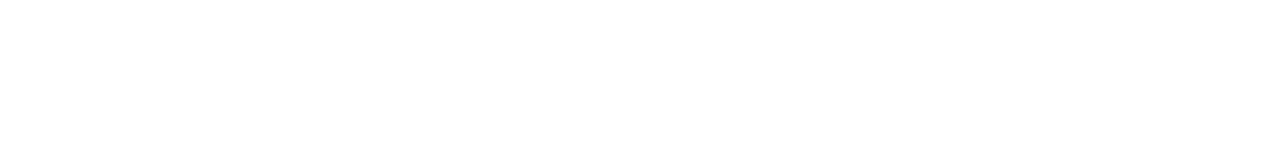
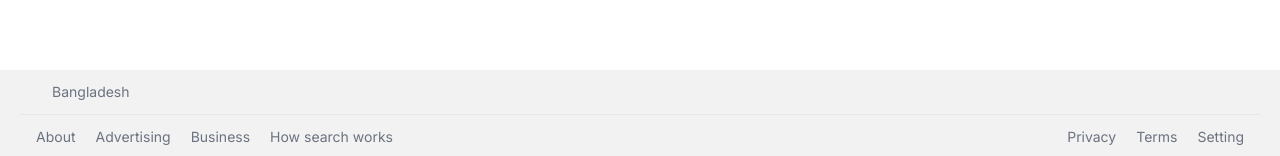
Before and after one commit to Shm-Rsuf/google-clone, a Next.js app: page / in a window 1280 px wide. Shown: the part 641-797 px from the top of the page. Built offline with nearby package versions, Linux system fonts and the light colour scheme; no server answers.

Commit message:
footer component added

```diff
--- a/app/globals.css
+++ b/app/globals.css
@@ -6,4 +6,12 @@
   .btn {
     @apply py-1 px-3 bg-[#f8f9fa] text-sm text-gray-800 rounded-md hover:ring-1 hover:ring-gray-200 focus:outline-none w-36 h-9 hover:shadow-md transition-shadow active:ring-sky-300;
   }
+
+  .links {
+    @apply flex items-center space-x-5;
+  }
+
+  .link {
+    @apply hover:underline cursor-pointer;
+  }
 }
--- a/app/layout.jsx
+++ b/app/layout.jsx
@@ -2,6 +2,7 @@
 
 const inter = Inter({ subsets: ["latin"] });
 import "./globals.css";
+import Footer from "@/components/Footer";
 
 export const metadata = {
   title: "google clone",
@@ -11,7 +12,10 @@
 export default function RootLayout({ children }) {
   return (
     <html lang="en">
-      <body className={inter.className}>{children}</body>
+      <body className={inter.className}>
+        {children}
+        <Footer />
+      </body>
     </html>
   );
 }
--- /dev/null
+++ b/components/CountryLookup.jsx
@@ -0,0 +1,21 @@
+"use client";
+
+import { data } from "autoprefixer";
+import { useEffect, useState } from "react";
+
+const CountryLookup = () => {
+  const [country, setCountry] = useState("Bangladesh");
+
+  /* fetching data */
+  useEffect(() => {
+    fetch(
+      `https://extreme-ip-lookup.com/json/?key=${process.env.NEXT_PUBLIC_IP_API_KEY}`
+    )
+      .then((res) => res.json())
+      .then((data) => setCountry(data.country));
+  }, []);
+
+  return <div>{country}</div>;
+};
+
+export default CountryLookup;
--- /dev/null
+++ b/components/Footer.jsx
@@ -0,0 +1,27 @@
+import CountryLookup from "./CountryLookup";
+
+const Footer = () => {
+  return (
+    <footer className="absolute bottom-0 w-full text-sm text-gray-500 bg-[#f2f2f2] px-5">
+      <div className="border-b px-8 py-3">
+        <CountryLookup />
+      </div>
+
+      <div className=" flex flex-col sm:flex-row items-center justify-between px-4 py-3">
+        <ul className="links">
+          <li className="link">About</li>
+          <li className="link">Advertising</li>
+          <li className="link">Business</li>
+          <li className="link">How search works</li>
+        </ul>
+        <ul className="links">
+          <li className="link">Privacy</li>
+          <li className="link">Terms</li>
+          <li className="link">Setting</li>
+        </ul>
+      </div>
+    </footer>
+  );
+};
+
+export default Footer;
--- a/components/HomeSearch.jsx
+++ b/components/HomeSearch.jsx
@@ -8,6 +8,7 @@
   const router = useRouter();
   const [input, setInput] = useState("");
   const [searchLoading, setSearchLoading] = useState(false);
+
   /* handleFormSubmit */
   const handleFormSubmit = (e) => {
     e.preventDefault();
```
Also changed, not shown: 1 other file (tests, documents, lock files or other folders).
